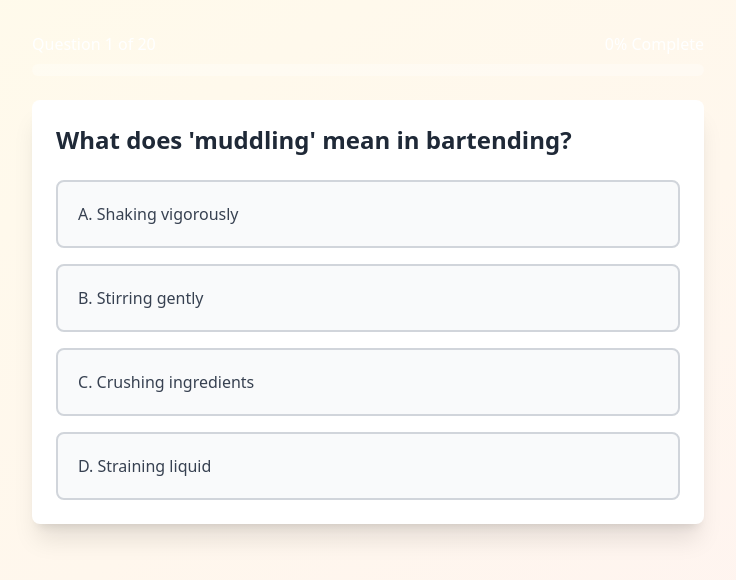
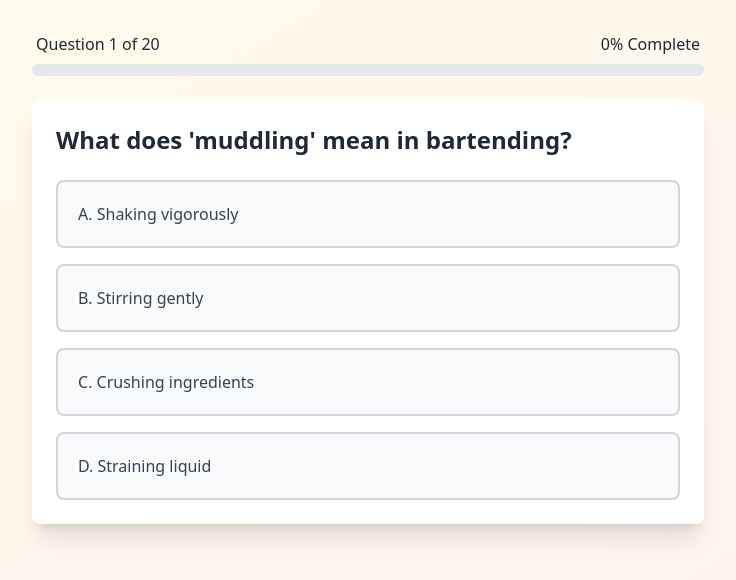
Before and after one commit to HelderBalbino/cocktail-quiz, a React (Vite) app: page / in a window 1280 px wide. Both pictures are taken after a click on the button "🚀 Start Quiz". Shown: the top 580 px of the page, without its empty margins (272-1008 px from the left). Built offline with nearby package versions, Linux system fonts and the light colour scheme.

Commit message:
Refactor ProgressBar component: update styling for better readability and consistency

```diff
--- a/src/components/ProgressBar.tsx
+++ b/src/components/ProgressBar.tsx
@@ -9,18 +9,18 @@ const ProgressBar: React.FC<ProgressBarProps> = ({ current, total }) => {
 	const percentage = (current / total) * 100;
 
 	return (
-		<div className='w-full max-w-2xl mx-auto mb-6'>
-			<div className='flex justify-between items-center mb-2'>
-				<span className='text-white font-medium'>
+		<div className='w-full max-w-2xl mx-auto mb-4 sm:mb-6'>
+			<div className='flex justify-between items-center mb-2 px-1'>
+				<span className='text-gray-800 font-medium text-sm sm:text-base'>
 					Question {current + 1} of {total}
 				</span>
-				<span className='text-white font-medium'>
+				<span className='text-gray-800 font-medium text-sm sm:text-base'>
 					{Math.round(percentage)}% Complete
 				</span>
 			</div>
-			<div className='w-full bg-white bg-opacity-30 rounded-full h-3'>
+			<div className='w-full bg-gray-200 rounded-full h-2 sm:h-3'>
 				<div
-					className='bg-gradient-to-r from-yellow-400 to-orange-500 h-3 rounded-full transition-all duration-300 ease-out'
+					className='bg-gradient-to-r from-yellow-400 to-orange-500 h-2 sm:h-3 rounded-full transition-all duration-300 ease-out'
 					style={{ width: `${percentage}%` }}
 				></div>
 			</div>
```
